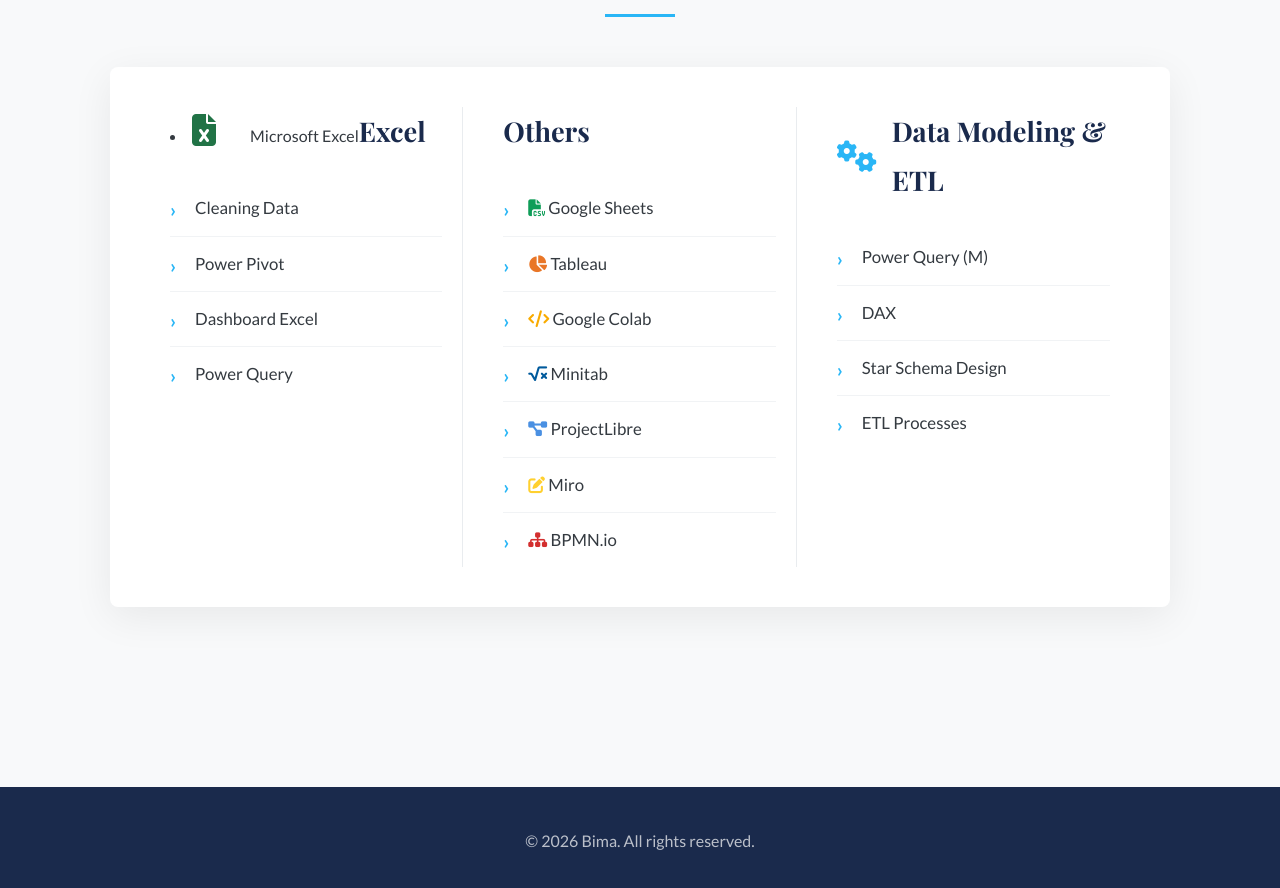
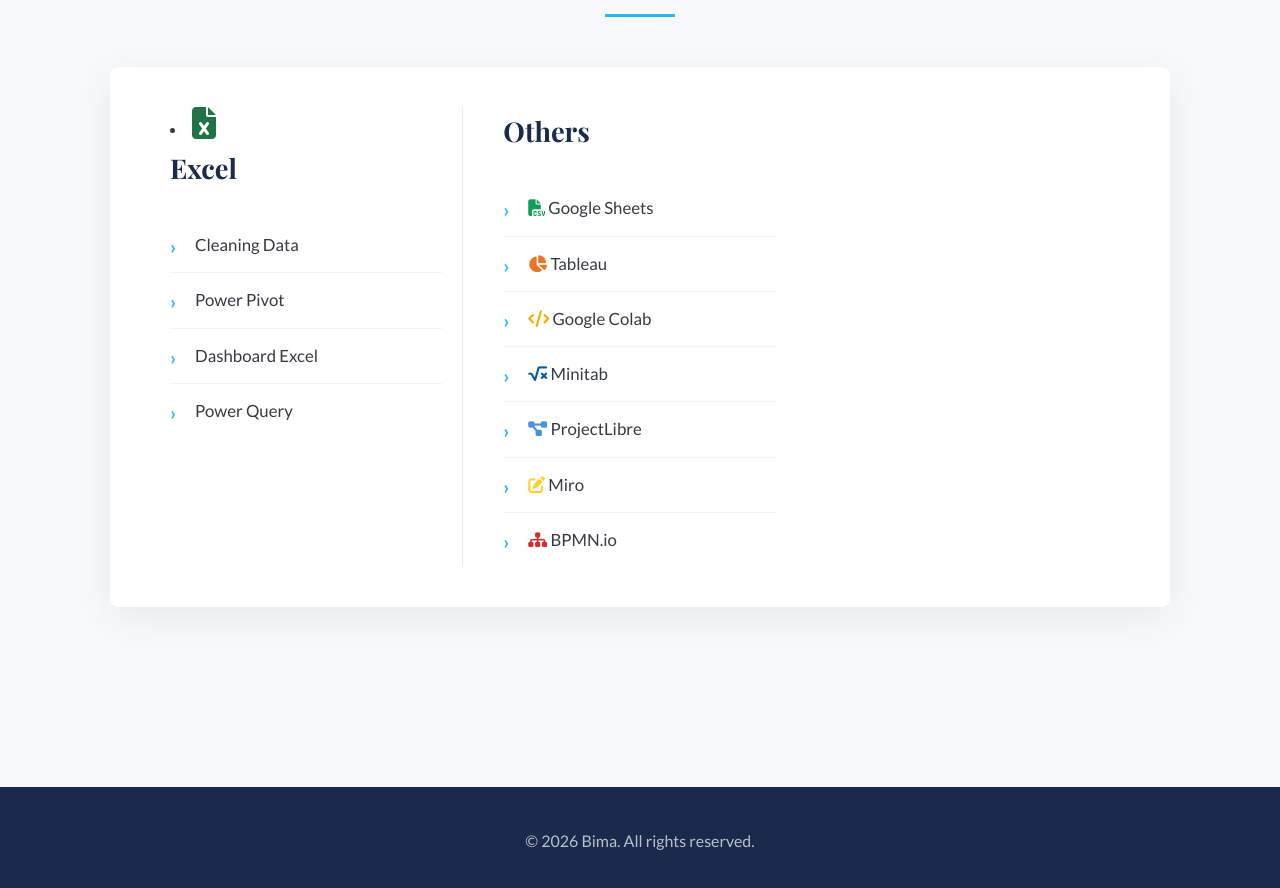
Before and after one commit to bimaanhima24-hue/Bimaaa.github.io, a plain HTML site: page index.html in a window 1280 px wide. Shown: the part 3299-4187 px from the top of the page. Drawn offline with nearby package versions, Linux system fonts and the light colour scheme.

Commit message:
Update index.html

```diff
--- a/index.html
+++ b/index.html
@@ -146,7 +146,7 @@
                 <!-- Column 1: Excel -->
                 <div class="skill-column">
                     <div class="skill-header">
-                     <li><i class="fa-solid fa-file-excel" style="color: #217346;"></i> Microsoft Excel</li>
+                     <li><i class="fa-solid fa-file-excel" style="color: #217346;"></i>
                         <h3>Excel</h3>
                     </div>
                     <ul class="skill-list">
@@ -182,22 +182,7 @@
                     <li><i class="fa-solid fa-sitemap" style="color: #D32F2F;"></i> BPMN.io</li>
                       </ul>
                 </div>
-                <!-- Column 3: Data Modeling & ETL -->
-                <div class="skill-column">
-                    <div class="skill-header">
-                        <i class="fas fa-cogs"></i>
-                        <h3>Data Modeling & ETL</h3>
-                    </div>
-                    <ul class="skill-list">
-                        <li>Power Query (M)</li>
-                        <li>DAX</li>
-                        <li>Star Schema Design</li>
-                        <li>ETL Processes</li>
-                    </ul>
-                </div>
-            </div>
-        </div>
-    </section>
+        </section>
 
     <!-- FOOTER -->
     <footer>
```
